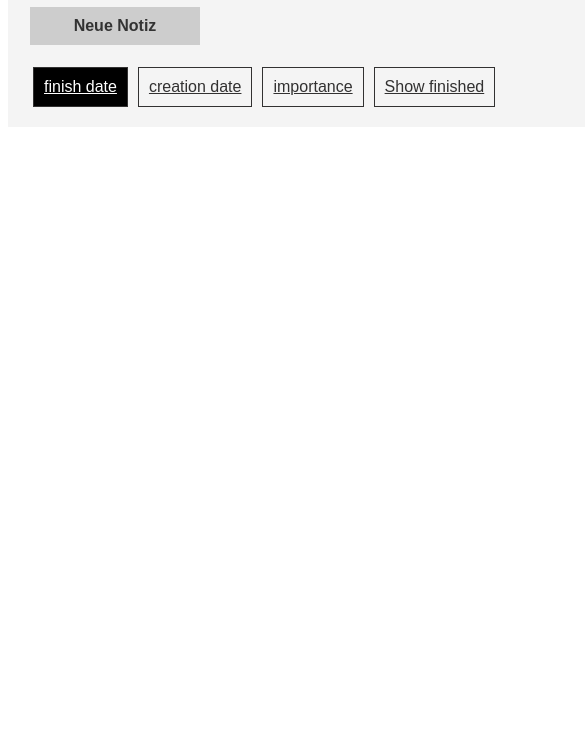
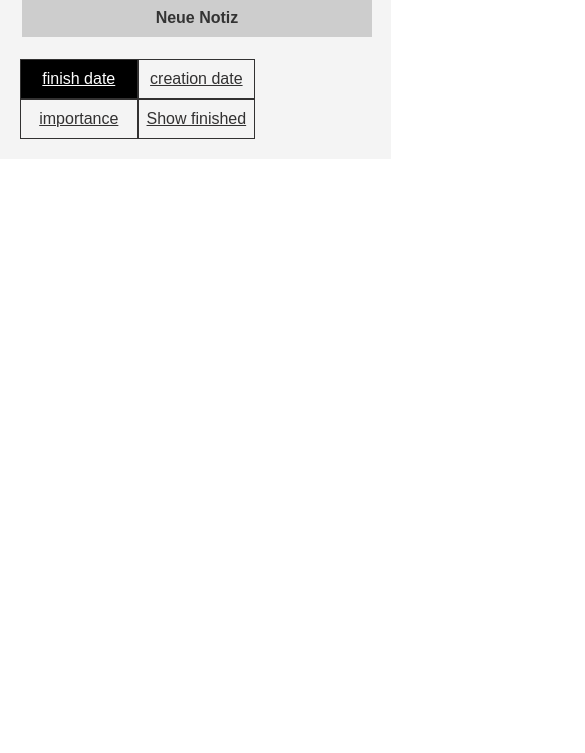
Before and after one commit to munxar/notes, a website: page index.html in a window 390 px wide. Shown: the part 91-844 px from the top of the page, 585 px wide, since content can reach past the window. Drawn offline with Linux system fonts and the light colour scheme.

Commit message:
add mobile view

```diff
--- a/index.html
+++ b/index.html
@@ -9,14 +9,14 @@
 <body>
     <section class="container">
         <header>
-            <h1>Notes</h1>
-            <a class="btn newnote" href="edit.html">Neue Notiz</a>
-
             <!-- theme switch -->
             <div class="theme">
                 <label for="styles">Thema</label>
                 <select id="styles"></select>
             </div>
+
+            <h1>Notes</h1>
+            <a class="btn newnote" href="edit.html">Neue Notiz</a>
         </header>
 
         <aside>
--- a/styles/color.css
+++ b/styles/color.css
@@ -17,13 +17,26 @@ body {
 }
 
 .filter a {
-	color: #ef572e;
+	color: #323131;
+	text-decoration: none;
 }
 
-.active {
-	background-color: #fff;
+#filter li {
+	background: #cdcdcd;
+}
+
+#filter li:first-child {
+	border-right: 1px solid #eee;
+}
+
+#filter li:last-child {
+	border-left: 1px solid #eee;
+}
+
+#filter .active {
+	background-color: #ef572e;
 }
 
 .active a {
-    color: #ccc;
+    color: #fff;
 }
--- a/styles/style.css
+++ b/styles/style.css
@@ -1,5 +1,7 @@
 body {
 	font-family: Arial;
+	padding: 0;
+	margin: 0;
 	transition: color 0.5s ease;
 	transition: background 0.5s ease;
 }
@@ -15,7 +17,7 @@ body {
 	float: right;
 }
 
-.newnote {
+.btn {
 	width: 150px;
 	text-align: center;
   	display:block;
@@ -37,8 +39,27 @@ body {
 	padding: 10px;
 	margin: 0 5px;
 	float: left;
+	text-align: center;
 }
 
 .list {
 	clear: both;
 }
+
+@media only screen and (max-width : 480px) {
+	body {
+
+	}
+	.container {
+		width: 90%;
+	}
+	.btn {
+		width: 94%;
+	}
+
+	.filter li {
+		width: 31.3333%;
+		padding: 10px 0.8%;
+		margin: 0;
+	}
+}
```
Also changed, not shown: edit.html (+1 -1 lines).
